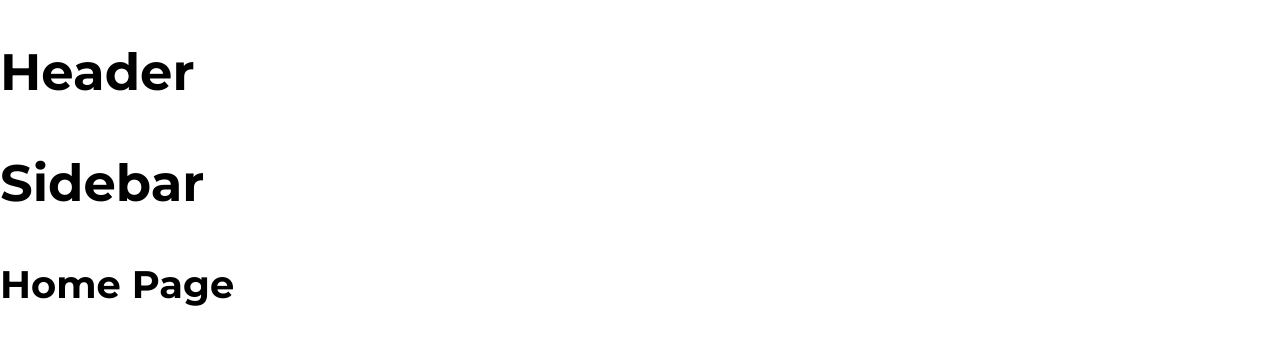
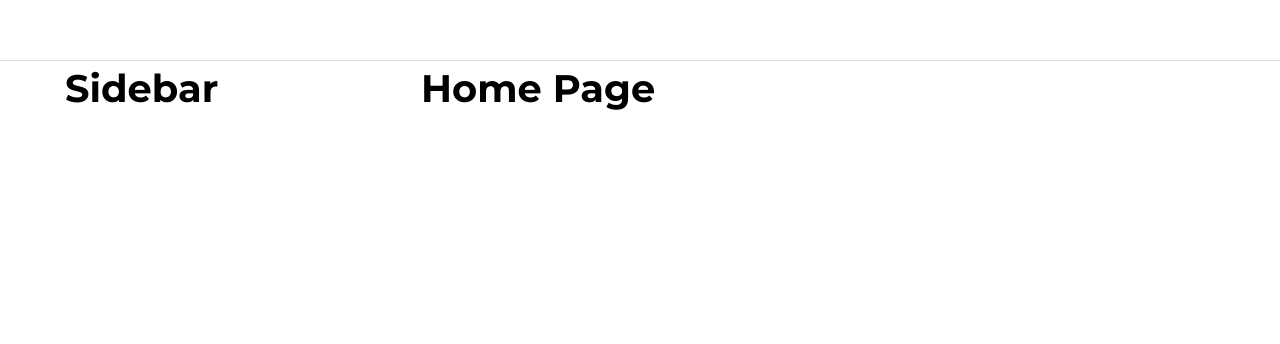
Before and after one commit to thanghaqn2000/learn-react-tiktok-ui, a React (Create React App) app: page / in a window 1280 px wide. Shown: the top 344 px of the page. Built offline with nearby package versions, Linux system fonts and the light colour scheme.

Commit message:
Add default layout

```diff
--- a/package.json
+++ b/package.json
@@ -6,6 +6,7 @@
     "@testing-library/jest-dom": "^5.17.0",
     "@testing-library/react": "^13.4.0",
     "@testing-library/user-event": "^13.5.0",
+    "classnames": "^2.3.2",
     "normalize.css": "^8.0.1",
     "react": "^18.2.0",
     "react-dom": "^18.2.0",
--- a/src/components/GlobalStyles/GlobalStyles.scss
+++ b/src/components/GlobalStyles/GlobalStyles.scss
@@ -2,9 +2,13 @@
 @import url('https://fonts.googleapis.com/css2?family=Montserrat:wght@300;400;500;600;700&display=swap');
 
 :root {
+  --default-layout-header-height: 60px;
+  --default-layout-width: 1150px;
 }
 
 * {
+  margin: 0;
+  padding: 0;
   box-sizing: border-box;
 }
 
--- /dev/null
+++ b/src/components/Layout/DefaultLayout/DefaultLayout.module.scss
@@ -0,0 +1,12 @@
+.wrapper {
+  display: flex;
+  flex-direction: column;
+  align-items: center;
+}
+.container {
+  width: var(--default-layout-width);
+  display: flex;
+}
+.container {
+  flex: 1;
+}
--- /dev/null
+++ b/src/components/Layout/DefaultLayout/Header/Header.module.scss
@@ -0,0 +1,11 @@
+.wrapper {
+  width: 100%;
+  height: var(--default-layout-header-height);
+  box-shadow: rgba(0, 0, 0, 0.12) 0px 1px 1px;
+  display: flex;
+  justify-content: center;
+}
+.inner {
+  height: 100%;
+  width: var(--default-layout-width);
+}
--- a/src/components/Layout/DefaultLayout/Header/index.js
+++ b/src/components/Layout/DefaultLayout/Header/index.js
@@ -1,5 +1,14 @@
+import classNames from 'classnames/bind';
+import styles from './Header.module.scss';
+
+const cx = classNames.bind(styles);
+
 function Header() {
-  return <h1>Header</h1>;
+  return (
+    <header className={cx('wrapper')}>
+      <div className={cx('inner')}></div>
+    </header>
+  );
 }
 
 export default Header;
--- /dev/null
+++ b/src/components/Layout/DefaultLayout/Sidebar/Sidebar.module.scss
@@ -0,0 +1,3 @@
+.wrapper {
+  width: 356px;
+}
--- a/src/components/Layout/DefaultLayout/Sidebar/index.js
+++ b/src/components/Layout/DefaultLayout/Sidebar/index.js
@@ -1,5 +1,14 @@
+import classNames from 'classnames/bind';
+import styles from './Sidebar.module.scss';
+
+const cx = classNames.bind(styles);
+
 function Sidebar() {
-  return <h1>Sidebar</h1>;
+  return (
+    <aside className={cx('wrapper')}>
+      <h2>Sidebar</h2>
+    </aside>
+  );
 }
 
 export default Sidebar;
--- a/src/components/Layout/DefaultLayout/index.js
+++ b/src/components/Layout/DefaultLayout/index.js
@@ -1,13 +1,17 @@
 import Header from './Header';
 import Sidebar from './Sidebar';
+import styles from './DefaultLayout.module.scss';
+import classNames from 'classnames/bind';
+
+const cx = classNames.bind(styles);
 
 function DefaultLayout({ children }) {
   return (
-    <div>
+    <div className={cx('wrapper')}>
       <Header />
-      <div className="container">
+      <div className={cx('container')}>
         <Sidebar />
-        <div className="content">{children}</div>
+        <div className={cx('content')}>{children}</div>
       </div>
     </div>
   );
```
Also changed, not shown: 1 other file (tests, documents, lock files or other folders).
